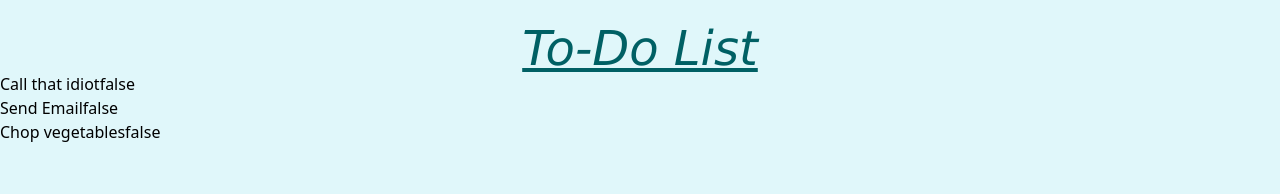
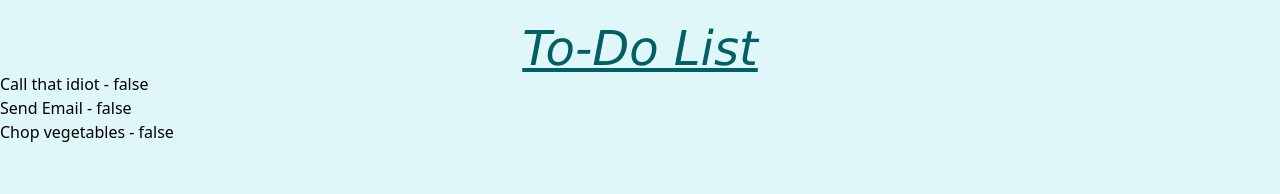
Before and after one commit to TanveerS24/To-Do-List, a React (Vite) app in the folder Client/: page / in a window 1280 px wide. Shown: the top 194 px of the page. Built offline with nearby package versions, Linux system fonts and the light colour scheme.

Commit message:
New Record

```diff
--- /dev/null
+++ b/Client/src/Components/NewRecord.jsx
@@ -0,0 +1,11 @@
+import React from 'react'
+
+const NewRecord = () => {
+  return (
+    <div>
+
+    </div>
+  )
+}
+
+export default NewRecord
--- a/Client/src/Components/RecordCard.jsx
+++ b/Client/src/Components/RecordCard.jsx
@@ -3,8 +3,7 @@ import React from 'react'
 const RecordCard = ({record}) => {
   return (
     <div>
-      {record.title}
-      {record.completed.toString()}
+      {record.title} - {record.completed.toString()}
     </div>
   )
 }
```
